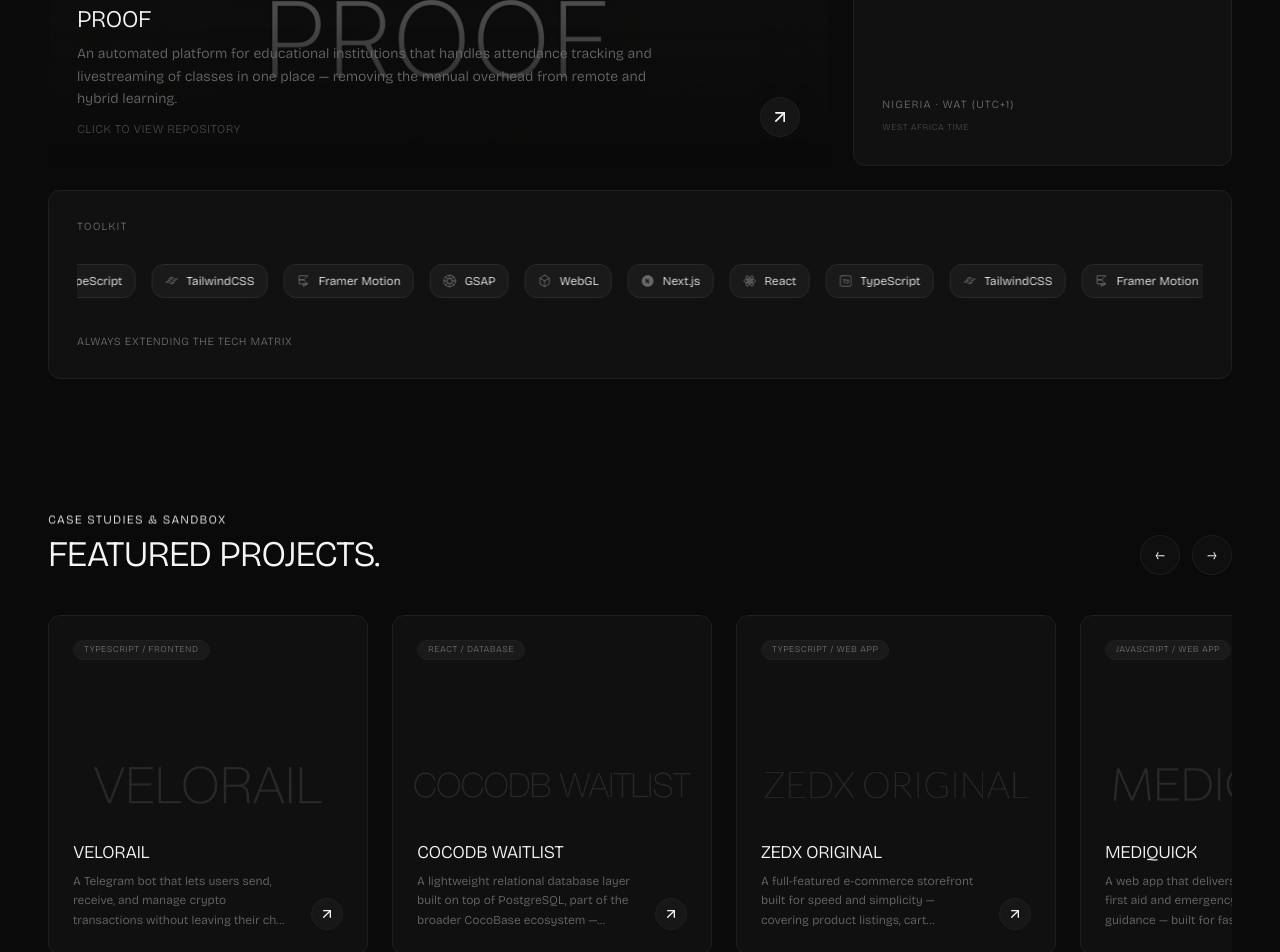
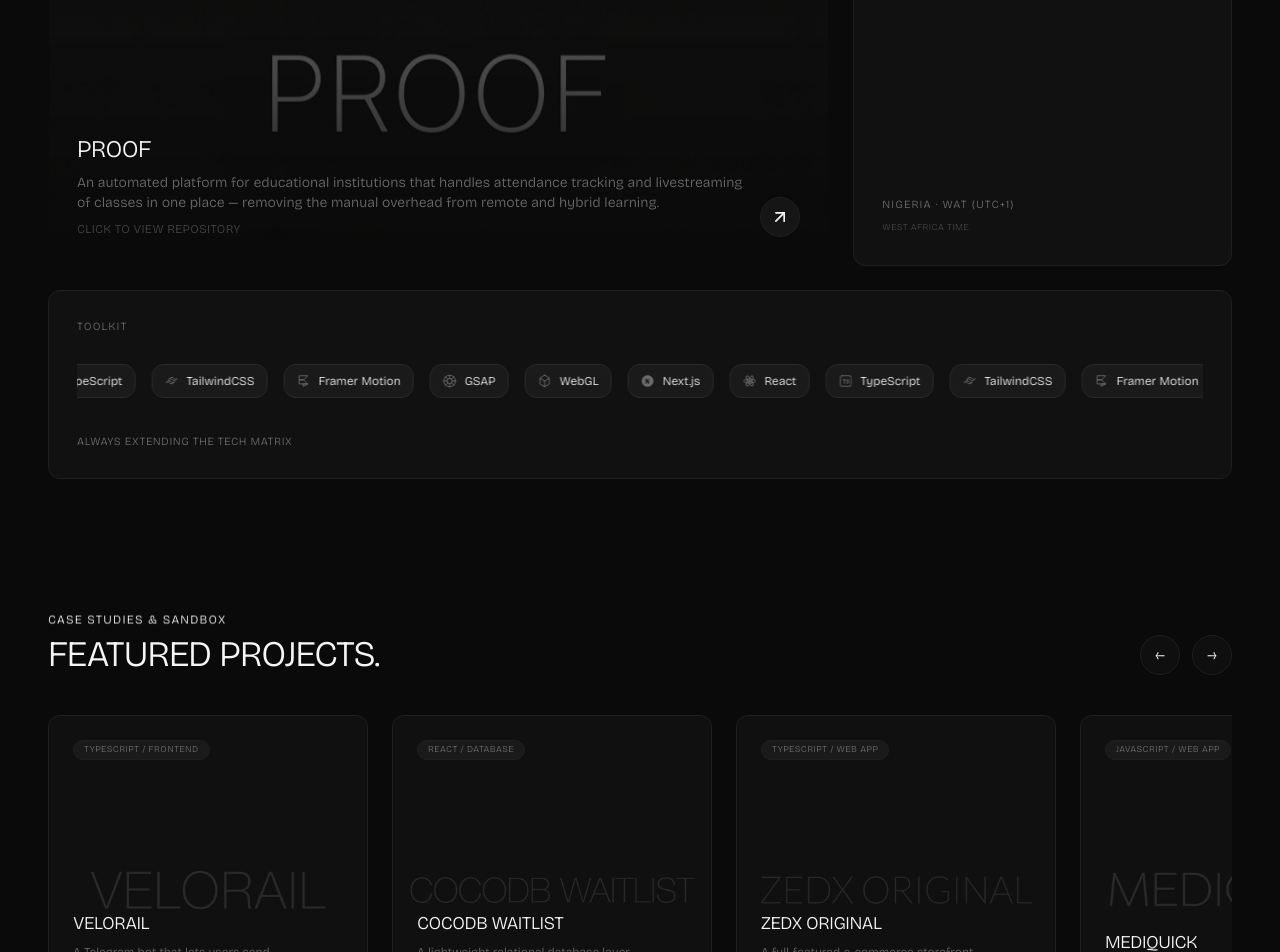
Before and after one commit to daodudestiny56-netizen/port, a Next.js app: page / in a window 1280 px wide. Shown: the part 1080-2032 px from the top of the page. Built offline with nearby package versions, Linux system fonts and the light colour scheme.

Commit message:
Restore mobile animations & optimize card padding and description sizing for mobile responsiveness

```diff
--- a/app/page.tsx
+++ b/app/page.tsx
@@ -23,7 +23,7 @@
       <BentoGrid />
 
       {/* Animation 7: Drag Carousel Section */}
-      <section className="w-full px-6 py-16 md:px-12 bg-transparent select-none">
+      <section className="w-full px-4 sm:px-6 md:px-12 py-16 bg-transparent select-none">
         <div className="max-w-7xl mx-auto flex flex-col gap-6">
 
           {/* Section Title & Navigation */}
@@ -74,7 +74,7 @@
                 target="_blank"
                 rel="noopener noreferrer"
                 whileHover={{ scale: 0.98 }}
-                className="flex flex-col justify-between w-[280px] md:w-[320px] h-[340px] bg-surface border border-border rounded-[12px] p-6 select-none shrink-0 group relative overflow-hidden card-hover-shadow"
+                className="flex flex-col justify-between w-[calc(100vw-32px)] sm:w-[300px] md:w-[320px] min-h-[350px] h-auto bg-surface border border-border rounded-[12px] p-5 md:p-6 select-none shrink-0 group relative overflow-hidden card-hover-shadow"
                 data-cursor="hover"
               >
                 {/* Background image overlay */}
@@ -96,12 +96,12 @@
                 </div>
 
                 {/* Bottom title, description and arrow */}
-                <div className="relative z-10 flex justify-between items-end mt-auto gap-4">
-                  <div className="flex flex-col gap-1.5 max-w-[80%]">
-                    <h3 className="font-display font-[300] text-lg text-primaryText tracking-tight group-hover:text-[#E8FF47] transition-colors duration-300">
+                <div className="relative z-10 flex flex-row justify-between items-end mt-auto gap-4 pt-6">
+                  <div className="flex-1 flex flex-col gap-1.5">
+                    <h3 className="font-display font-[300] text-base md:text-lg text-primaryText tracking-tight group-hover:text-[#E8FF47] transition-colors duration-300">
                       {project.name}
                     </h3>
-                    <p className="text-xs text-secondaryText font-[300] leading-relaxed line-clamp-3 normal-case">
+                    <p className="text-xs text-secondaryText font-[300] leading-relaxed normal-case">
                       {project.description}
                     </p>
                   </div>
--- a/components/About.tsx
+++ b/components/About.tsx
@@ -37,7 +37,7 @@
   const { isLoaded } = usePreloader();
 
   return (
-    <section id="about" className="w-full px-6 py-20 md:px-12 bg-transparent select-none">
+    <section id="about" className="w-full px-4 sm:px-6 md:px-12 py-20 bg-transparent select-none">
       <div className="max-w-7xl mx-auto grid grid-cols-1 md:grid-cols-2 gap-12 md:gap-20 items-start">
 
         {/* Left Column: Biography Paragraph */}
--- a/components/BentoGrid.tsx
+++ b/components/BentoGrid.tsx
@@ -12,7 +12,7 @@
   const { isLoaded } = usePreloader();
 
   return (
-    <section id="work" className="w-full px-6 py-16 md:px-12 bg-transparent select-none">
+    <section id="work" className="w-full px-4 sm:px-6 md:px-12 py-16 bg-transparent select-none">
       <div className="max-w-7xl mx-auto flex flex-col gap-6">
 
         {/* Section Title */}
--- a/components/Footer.tsx
+++ b/components/Footer.tsx
@@ -1,6 +1,6 @@
 "use client";
 
-import { useRef, useState, useEffect } from "react";
+import { useRef, useState } from "react";
 import { motion, useScroll, useTransform, AnimatePresence } from "framer-motion";
 import { Check, Copy, MessageCircle } from "lucide-react";
 import { portfolioData } from "@/lib/data";
@@ -33,16 +33,6 @@
   const footerRef = useRef<HTMLDivElement>(null);
   const [copied, setCopied] = useState(false);
   const { isLoaded } = usePreloader();
-  const [isMobile, setIsMobile] = useState(true);
-
-  useEffect(() => {
-    const checkMobile = () => {
-      setIsMobile(window.innerWidth < 768);
-    };
-    checkMobile();
-    window.addEventListener("resize", checkMobile);
-    return () => window.removeEventListener("resize", checkMobile);
-  }, []);
 
   // Scoped scroll tracking for the footer viewport entry
   const { scrollYProgress } = useScroll({
@@ -91,8 +81,8 @@
     <motion.footer
       id="contact"
       ref={footerRef}
-      style={isMobile ? { backgroundColor: "#0A0A0A", color: "#F5F5F5" } : { backgroundColor, color: primaryTextColor }}
-      className="relative w-full min-h-screen flex flex-col justify-between px-6 py-12 md:px-12 md:py-16 select-none overflow-hidden"
+      style={{ backgroundColor, color: primaryTextColor }}
+      className="relative w-full min-h-screen flex flex-col justify-between px-4 sm:px-6 md:px-12 py-12 md:py-16 select-none overflow-hidden"
     >
       {/* Top Section: Subtitle & CTA */}
       <div className="flex flex-col gap-2 mt-8">
@@ -161,7 +151,7 @@
               href={portfolioData.socials.whatsapp}
               target="_blank"
               rel="noopener noreferrer"
-              style={isMobile ? { color: "#E8FF47" } : { color: accentColor }}
+              style={{ color: accentColor }}
               className="font-mono text-base md:text-lg border-b border-solid border-current pb-0.5 hover:opacity-80 transition-opacity duration-200 flex items-center gap-2"
               data-cursor="hover"
             >
@@ -206,7 +196,7 @@
 
       {/* Bottom Bar Section */}
       <motion.div
-        style={isMobile ? { borderColor: "#1F1F1F" } : { borderColor }}
+        style={{ borderColor }}
         className="flex flex-col md:flex-row justify-between items-start md:items-end gap-6 pt-8 border-t"
       >
         {/* Left: Copyright */}
@@ -215,7 +205,7 @@
             {portfolioData.name}
           </span>
           <motion.span
-            style={isMobile ? { color: "#6B6B6B" } : { color: secondaryTextColor }}
+            style={{ color: secondaryTextColor }}
             className="text-[10px] uppercase font-[300] tracking-wide"
           >
             &copy; {new Date().getFullYear()} — ALL RIGHTS RESERVED
@@ -234,7 +224,7 @@
             <GithubIcon className="w-3.5 h-3.5 shrink-0" />
             <span>GITHUB</span>
             <motion.span
-              style={isMobile ? { backgroundColor: "#E8FF47" } : { backgroundColor: accentColor }}
+              style={{ backgroundColor: accentColor }}
               className="absolute bottom-0 left-0 h-[1.5px] w-0 transition-all duration-500 ease-portfolio-ease group-hover:w-full"
             />
           </a>
@@ -248,7 +238,7 @@
             <TwitterIcon className="w-3.5 h-3.5 shrink-0" />
             <span>TWITTER</span>
             <motion.span
-              style={isMobile ? { backgroundColor: "#E8FF47" } : { backgroundColor: accentColor }}
+              style={{ backgroundColor: accentColor }}
               className="absolute bottom-0 left-0 h-[1.5px] w-0 transition-all duration-500 ease-portfolio-ease group-hover:w-full"
             />
           </a>
@@ -262,7 +252,7 @@
             <LinkedinIcon className="w-3.5 h-3.5 shrink-0" />
             <span>LINKEDIN</span>
             <motion.span
-              style={isMobile ? { backgroundColor: "#E8FF47" } : { backgroundColor: accentColor }}
+              style={{ backgroundColor: accentColor }}
               className="absolute bottom-0 left-0 h-[1.5px] w-0 transition-all duration-500 ease-portfolio-ease group-hover:w-full"
             />
           </a>
@@ -277,7 +267,7 @@
               <MessageCircle className="w-3.5 h-3.5 shrink-0" />
               <span>WHATSAPP</span>
               <motion.span
-                style={isMobile ? { backgroundColor: "#E8FF47" } : { backgroundColor: accentColor }}
+                style={{ backgroundColor: accentColor }}
                 className="absolute bottom-0 left-0 h-[1.5px] w-0 transition-all duration-500 ease-portfolio-ease group-hover:w-full"
               />
             </a>
--- a/components/Hero.tsx
+++ b/components/Hero.tsx
@@ -32,7 +32,7 @@
   };
 
   return (
-    <section className="relative w-full min-h-screen flex flex-col justify-between px-6 py-8 md:px-12 md:py-12 bg-transparent select-none overflow-hidden">
+    <section className="relative w-full min-h-screen flex flex-col justify-between px-4 sm:px-6 md:px-12 py-8 md:py-12 bg-transparent select-none overflow-hidden">
       {/* Top Header Row */}
       <div className="flex justify-between items-center w-full z-10 gap-4">
         <span className="font-display text-xs sm:text-sm md:text-base font-[300] tracking-wider md:tracking-widest text-secondaryText uppercase truncate">
--- a/components/MicroClock.tsx
+++ b/components/MicroClock.tsx
@@ -40,7 +40,7 @@
     <motion.div
       variants={staggerChildVariants}
       whileHover={{ scale: 1.02, y: -4 }}
-      className="relative flex flex-col justify-between h-full w-full bg-surface border border-border rounded-[12px] p-7 card-hover-shadow group select-none"
+      className="relative flex flex-col justify-between h-full w-full bg-surface border border-border rounded-[12px] p-5 md:p-7 card-hover-shadow group select-none"
     >
       <div>
         <h4 className="font-display text-[11px] font-[300] tracking-widest text-secondaryText uppercase mb-6">
--- a/components/ProjectCard.tsx
+++ b/components/ProjectCard.tsx
@@ -1,6 +1,6 @@
 "use client";
 
-import { useRef, useState, useEffect } from "react";
+import { useRef } from "react";
 import Image from "next/image";
 import { ArrowUpRight } from "lucide-react";
 import { useMousePosition } from "@/hooks/useMousePosition";
@@ -13,18 +13,8 @@
 export default function ProjectCard() {
   const cardRef = useRef<HTMLAnchorElement>(null);
   const mousePos = useMousePosition(cardRef);
-  const [isMobile, setIsMobile] = useState(true);
 
   const project = portfolioData.featuredProject;
-
-  useEffect(() => {
-    const checkMobile = () => {
-      setIsMobile(window.innerWidth < 768);
-    };
-    checkMobile();
-    window.addEventListener("resize", checkMobile);
-    return () => window.removeEventListener("resize", checkMobile);
-  }, []);
 
   // Animation 8: Scroll-linked image parallax
   const { scrollYProgress } = useScroll({
@@ -51,7 +41,7 @@
       data-cursor="hover"
     >
       {/* Inner Card Container */}
-      <div className="relative w-full h-full min-h-[280px] bg-surface rounded-[11px] p-7 overflow-hidden flex flex-col justify-between z-10">
+      <div className="relative w-full h-full min-h-[320px] md:min-h-[380px] bg-surface rounded-[11px] p-5 md:p-7 overflow-hidden flex flex-col justify-between z-10">
 
         {/* Background Image Container with Parallax Effect */}
         <div className="absolute inset-0 w-full h-full opacity-40 overflow-hidden pointer-events-none">
@@ -59,7 +49,7 @@
             src={project.image}
             alt={project.name}
             fill
-            style={{ y: isMobile ? 0 : y, scale: 1.25 }}
+            style={{ y, scale: 1.25 }}
             sizes="(max-width: 768px) 100vw, (max-width: 1200px) 50vw, 33vw"
             priority
             className="object-cover will-change-transform"
@@ -80,21 +70,21 @@
         </div>
 
         {/* Content Bottom: Title, Description and Arrow */}
-        <div className="relative z-20 flex justify-between items-end mt-auto pt-12">
-          <div className="max-w-2xl">
-            <h3 className="font-display font-[300] text-2xl text-primaryText tracking-tight">
+        <div className="relative z-20 flex flex-row justify-between items-end mt-auto pt-6 md:pt-12 gap-4">
+          <div className="flex-1">
+            <h3 className="font-display font-[300] text-xl md:text-2xl text-primaryText tracking-tight">
               {project.name}
             </h3>
-            <p className="text-sm text-secondaryText mt-2 font-[300] leading-relaxed max-w-[90%] normal-case">
+            <p className="text-xs md:text-sm text-secondaryText mt-2 font-[300] leading-relaxed normal-case">
               {project.description}
             </p>
-            <p className="text-xs text-secondaryText/60 mt-2.5 font-[300] uppercase tracking-wide">
+            <p className="text-[10px] md:text-xs text-secondaryText/60 mt-2 font-[300] uppercase tracking-wide">
               Click to view repository
             </p>
           </div>
 
           {/* Diagonal Arrow link indicator */}
-          <div className="w-10 h-10 rounded-full border border-border bg-[#1A1A1A]/80 flex items-center justify-center text-primaryText group-hover:text-primaryText group-hover:border-primaryText transition-colors duration-300 shrink-0">
+          <div className="w-10 h-10 rounded-full border border-border bg-[#1A1A1A]/80 flex items-center justify-center text-primaryText group-hover:text-primaryText group-hover:border-primaryText transition-colors duration-300 shrink-0 self-end">
             <ArrowUpRight className="w-5 h-5 transform transition-transform duration-300 group-hover:translate-x-0.5 group-hover:-translate-y-0.5" />
           </div>
         </div>
--- a/components/TechStack.tsx
+++ b/components/TechStack.tsx
@@ -85,7 +85,7 @@
     <motion.div
       variants={staggerChildVariants}
       whileHover={{ scale: 1.02, y: -4 }}
-      className="relative flex flex-col justify-between h-full w-full bg-surface border border-border rounded-[12px] p-7 card-hover-shadow group select-none"
+      className="relative flex flex-col justify-between h-full w-full bg-surface border border-border rounded-[12px] p-5 md:p-7 card-hover-shadow group select-none"
     >
       <div>
         <h4 className="font-display text-[11px] font-[300] tracking-widest text-secondaryText uppercase mb-6">
--- a/components/ui/shooting-stars.tsx
+++ b/components/ui/shooting-stars.tsx
@@ -54,19 +54,8 @@
 }) => {
   const [star, setStar] = useState<ShootingStar | null>(null);
   const svgRef = useRef<SVGSVGElement>(null);
-  const [isMobile, setIsMobile] = useState(false);
 
   useEffect(() => {
-    const checkMobile = () => {
-      setIsMobile(window.innerWidth < 768);
-    };
-    checkMobile();
-    window.addEventListener("resize", checkMobile);
-    return () => window.removeEventListener("resize", checkMobile);
-  }, []);
-
-  useEffect(() => {
-    if (isMobile) return;
     const createStar = () => {
       const { x, y, angle } = getRandomStartPoint();
       const newStar: ShootingStar = {
@@ -87,10 +76,9 @@
     createStar();
 
     return () => {};
-  }, [minSpeed, maxSpeed, minDelay, maxDelay, isMobile]);
+  }, [minSpeed, maxSpeed, minDelay, maxDelay]);
 
   useEffect(() => {
-    if (isMobile) return;
     const moveStar = () => {
       if (star) {
         setStar((prevStar) => {
@@ -124,9 +112,7 @@
 
     const animationFrame = requestAnimationFrame(moveStar);
     return () => cancelAnimationFrame(animationFrame);
-  }, [star, isMobile]);
-
-  if (isMobile) return null;
+  }, [star]);
 
   return (
     <svg
--- a/components/ui/stars-background.tsx
+++ b/components/ui/stars-background.tsx
@@ -109,8 +109,6 @@
     if (!ctx) return;
 
     let animationFrameId: number;
-    const isMobile = typeof window !== "undefined" && window.innerWidth < 768;
-
     const render = () => {
       ctx.clearRect(0, 0, canvas.width, canvas.height);
       stars.forEach((star) => {
@@ -129,18 +127,7 @@
       animationFrameId = requestAnimationFrame(render);
     };
 
-    if (isMobile) {
-      // Static draw on mobile to optimize performance
-      ctx.clearRect(0, 0, canvas.width, canvas.height);
-      stars.forEach((star) => {
-        ctx.beginPath();
-        ctx.arc(star.x, star.y, star.radius, 0, Math.PI * 2);
-        ctx.fillStyle = `rgba(255, 255, 255, ${star.opacity * 0.8})`; // slightly dimmer for static background
-        ctx.fill();
-      });
-    } else {
-      render();
-    }
+    render();
 
     return () => {
       if (animationFrameId) {
```
